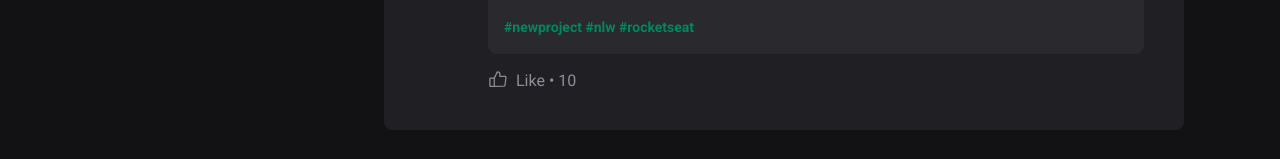
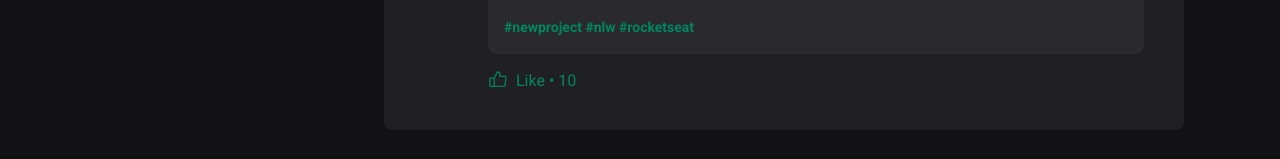
Before and after one commit to Torres-ssf/ignite-feed, a React (Vite) app: page / in a window 1280 px wide. Shown: the part 959-1118 px from the top of the page. Built offline with nearby package versions, Linux system fonts and the light colour scheme.

Commit message:
implement comment like functionality

```diff
--- a/src/components/Comment.module.css
+++ b/src/components/Comment.module.css
@@ -70,7 +70,16 @@
   margin-top: 1rem;
 }
 
-.commentBox footer button {
+.commentBox footer button svg {
+  margin-right: 0.5rem;
+}
+
+.commentBox footer button span::before {
+  padding: 0 0.25rem;
+  content: "\2022";
+}
+
+.likeButton {
   background: transparent;
   border: 0;
   color: var(--gray-400);
@@ -81,15 +90,14 @@
   border-radius: 2px;
 }
 
-.commentBox footer button:hover {
+.likeButton:hover {
   color: var(--gray-300);
 }
 
-.commentBox footer button svg {
-  margin-right: 0.5rem;
+.likeButtonPressed {
+  color: var(--green-500);
 }
 
-.commentBox footer button span::before {
-  padding: 0 0.25rem;
-  content: "\2022";
+.likeButtonPressed:hover {
+  color: var(--green-300);
 }
--- a/src/components/Comment.tsx
+++ b/src/components/Comment.tsx
@@ -6,6 +6,7 @@ import {
   ThumbsUp,
   Trash,
 } from 'phosphor-react'
+import { useState } from 'react'
 
 import { Avatar } from './Avatar'
 import styles from './Comment.module.css'
@@ -17,9 +18,14 @@ export interface ICommentProps extends IComment {
 }
 
 export function Comment (props: ICommentProps) {
+  const [likes, setLikes] = useState(props.likes)
+
+  function handleLikeClick () {
+    setLikes(likes + 1)
+  }
+
   const {
     id,
-    likes,
     author,
     content,
     publishedAt,
@@ -60,7 +66,12 @@ export function Comment (props: ICommentProps) {
       </div>
 
       <footer>
-        <button title="Like comment">
+        <button
+          type="button"
+          className={`${styles.likeButton} ${likes > 0 ? styles.likeButtonPressed : ''}`}
+          title="Like comment"
+          onClick={handleLikeClick}
+        >
           <ThumbsUp size={20} />
           Like <span>{likes}</span>
         </button>
```
